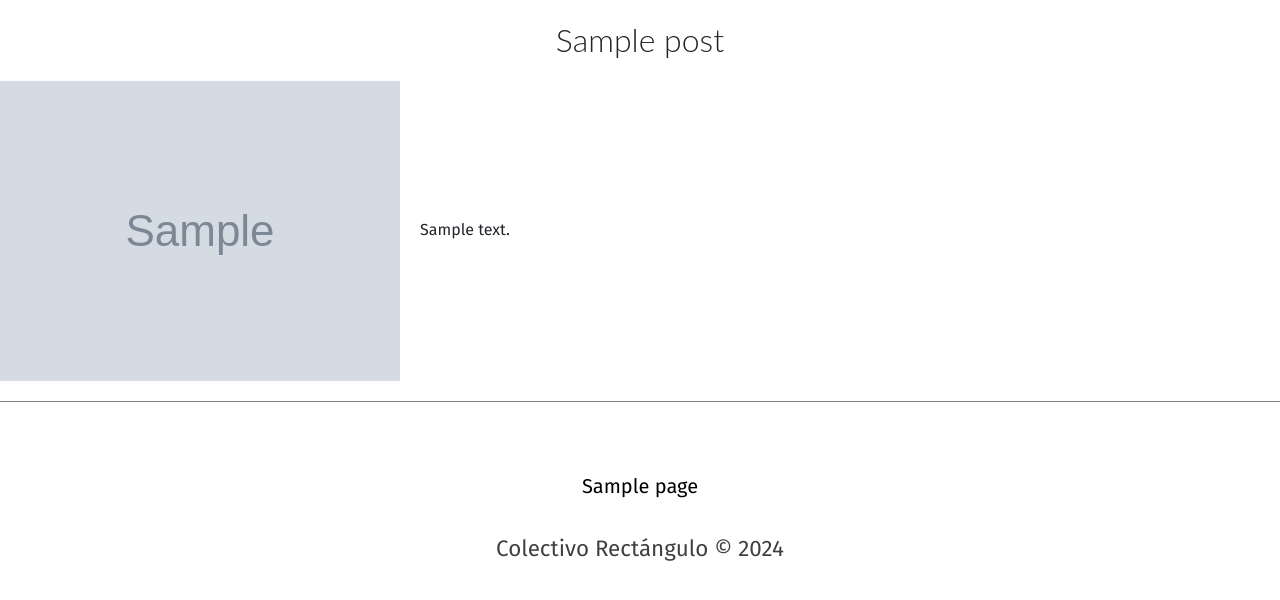
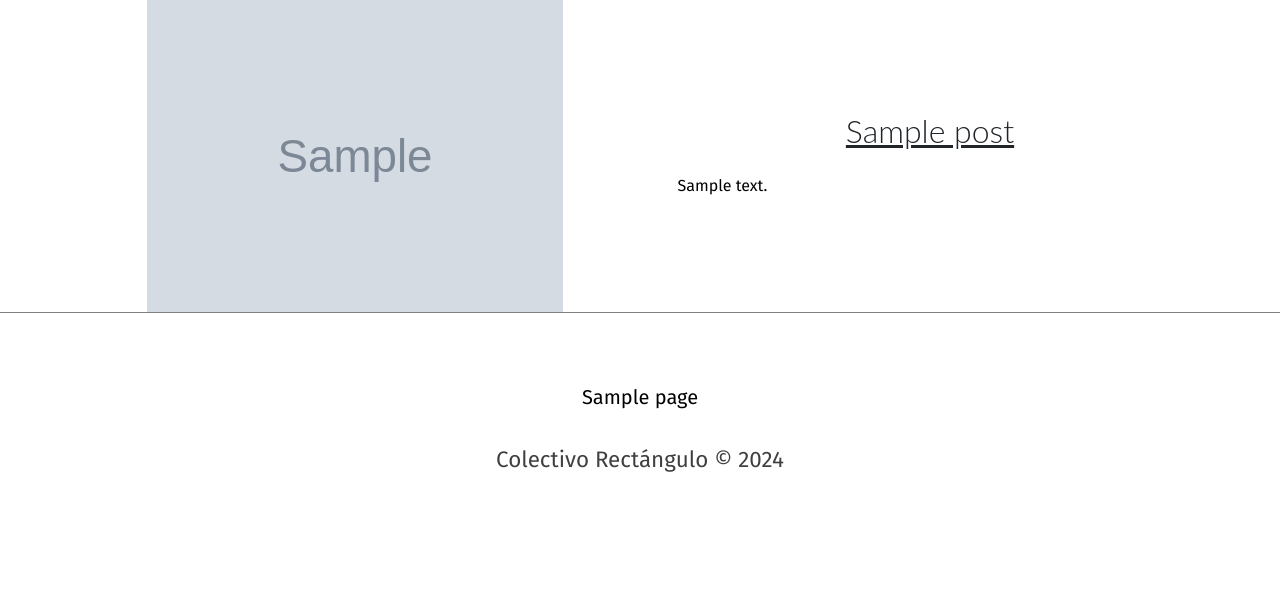
Before and after one commit to ssalgadoi/ColectivoRectangulo, a Django app: page /proyectos/ in a window 1280 px wide. Shown: the part 103-703 px from the top of the page. Run offline with Django 4.2, Linux system fonts and the light colour scheme; tables that the repository leaves empty hold one stand-in row (values such as "Sample post"); grey boxes marked "Sample" are stand-in pictures; some libraries are stand-ins or nearby versions.

Commit message:
Trabajamos en proyectos.html

```diff
--- a/core/static/core/css/historia.css
+++ b/core/static/core/css/historia.css
@@ -71,7 +71,7 @@
   /* Estilos CSS personalizados */
 
 .category-nav-historias {
-    background-color: #000000; /* Color de fondo */
+    background-color: #ffffff; /* Color de fondo */
     padding: 10px; /* Espaciado interno */
     margin-bottom: 20px; /* Margen inferior */
     text-align: center; /* Alineación del texto */
@@ -79,7 +79,7 @@
 
 .category-nav-historias .link-historias {
     text-decoration: none; /* Sin subrayado en los enlaces */
-    color: #ffffff; /* Color del texto */
+    color: #000000; /* Color del texto */
     padding: 8px 12px; /* Espaciado interno */
     margin: 0 5px; /* Margen entre enlaces */
     border-radius: 4px; /* Bordes redondeados */
--- a/core/static/core/css/inicio.css
+++ b/core/static/core/css/inicio.css
@@ -1,7 +1,7 @@
 /* Estilos para el carrusel principal */
 .contenedor-inicio {
     margin-top: 0px;
-    height: calc(100vh - 60px);
+    height: calc(100vh - 90px);
     width: 100%;
     padding: 0;
     overflow: hidden;
--- a/core/static/core/css/proyectos.css
+++ b/core/static/core/css/proyectos.css
@@ -1,70 +1,24 @@
-.contenedor-project {
-  display: flex;
-  flex-wrap: wrap;
-  justify-content: center; /* Centra los proyectos horizontalmente */
-  align-items: flex-start; /* Alinea los proyectos arriba */
+.image-project {
+  position: relative;
+  width: 100%;
+  height: 0;
+  padding-bottom: 56.25%; /* Proporción 16:9 */
+  overflow: hidden;
 }
 
-.custom-project {
-  width: 100%; /* Ocupa todo el ancho disponible */
-  margin-bottom: 20px; /* Espacio entre proyectos */
+.image-project img {
+  position: absolute;
+  top: 0;
+  left: 0;
+  width: 100%;
+  height: 100%;
+  object-fit: contain; /* Ajusta la imagen para que siempre se vea entera */
+}
+.image-link:hover .project-image {
+  transform: scale(1.1); /* Efecto de escala al hacer hover */
 }
 
-.container-project {
-  display: flex;
-  flex-wrap: wrap;
-  width: 100%;
+.image-link {
+  display: block; /* Hace que el enlace ocupe todo el espacio del contenedor */
+  overflow: hidden; /* Oculta cualquier contenido que pueda desbordar del enlace */
 }
-
-.title-project {
-  flex: 1 1 100%; /* Ocupa toda la anchura en una sola línea */
-  text-align: right; /* Alinea el título a la derecha */
-  padding: 20px;
-  background-color: #f0f0f0; /* Color de fondo para el título */
-  box-sizing: border-box; /* Incluye padding en el tamaño total */
-}
-
-.content-project {
-  flex: 1 1 100%; /* Ocupa toda la anchura en una sola línea */
-  display: flex;
-  align-items: center; /* Centra verticalmente los elementos */
-  box-sizing: border-box; /* Incluye padding en el tamaño total */
-}
-
-.image-container {
-  flex: 0 0 50%; /* Ocupa la mitad del contenedor .content */
-  display: flex;
-  justify-content: center; /* Centra la imagen horizontalmente */
-  align-items: center; /* Centra la imagen verticalmente */
-  max-width: 100%;
-  margin-right: 20px; /* Espacio entre la imagen y el texto */
-  box-sizing: border-box;
-}
-
-.image-project {
-  max-width: 100%;
-  height: auto;
-  object-fit: cover; /* Asegura que la imagen cubra el espacio de manera proporcional */
-}
-
-.text-project {
-  flex: 1 1 50%; /* Ocupa la otra mitad del contenedor .content */
-  padding: 20px;
-  box-sizing: border-box; /* Incluye padding en el tamaño total */
-}
-
-@media (max-width: 768px) {
-  .image-container, .text-project {
-    flex: 1 1 100%; /* Ocupa el 100% en pantallas pequeñas */
-    margin-right: 0; /* Remueve el margen entre elementos */
-  }
-
-  .content-project {
-    flex-direction: column; /* Cambia la dirección a columna */
-    align-items: flex-start; /* Alinea los elementos al inicio */
-  }
-
-  .title-project {
-    text-align: center; /* Centra el título en pantallas pequeñas */
-  }
-}
--- a/history/templates/history/category.html
+++ b/history/templates/history/category.html
@@ -6,6 +6,7 @@
 {% block content %}
 <main class="contenedor">
 
+  <h1>Categorías</h1>
 
   <!-- Barra de navegación de categorías con estilos personalizados -->
   <nav class="category-nav-historias text-center mb-4">
@@ -19,7 +20,7 @@
     <a href="{% url 'historias' %}" class="link-historias{% if category.id == cat.id %} active{% endif %}" >Todas las categorías</a>
   </nav>
 
-  <h1>Categorías</h1>
+
 
   <section class="post-list">
     <div class="category-content">
--- a/project/templates/project/proyectos.html
+++ b/project/templates/project/proyectos.html
@@ -5,15 +5,25 @@
 {% block title %}Proyectos{% endblock %}
 
 {% block content %}
-<main class="contenedor-project">
 
+<main class="container">
   {% for post in posts %}
-  <section class="custom-project">
-    <h1>{{ post.title }}</h1>
-    <div class="container-project">
-      <div class="content-project">
-          <img class="image-project" src="{{ post.image.url }}" alt="{{ post.title }}">
-          <div class="text-project">{{ post.content }}</div>
+  <section class="row proyecto">
+    <div class="col-xl-12">
+      <div class="row align-items-center">
+        <div class="col-xl-6">
+          <div class="image-project">
+            <a href="{{ post.url }}" target="_blank" class="image-link"> <!-- Enlace al post con clase image-link -->
+              <img src="{{ post.image.url }}" alt="{{ post.title }}" class="project-image"> <!-- Imagen con clase project-image -->
+            </a>
+          </div>
+        </div>
+        <div class="col-xl-6">
+          <div class="texto">
+            <h1>{{ post.title }}</h1>
+            <p>{{ post.content|linebreaks }}</p>
+          </div>
+        </div>
       </div>
     </div>
   </section>
```
Also changed, not shown: core/static/core/css/base.css (+0 -15 lines), news/templates/news/noticias.html (+13 -13 lines).
